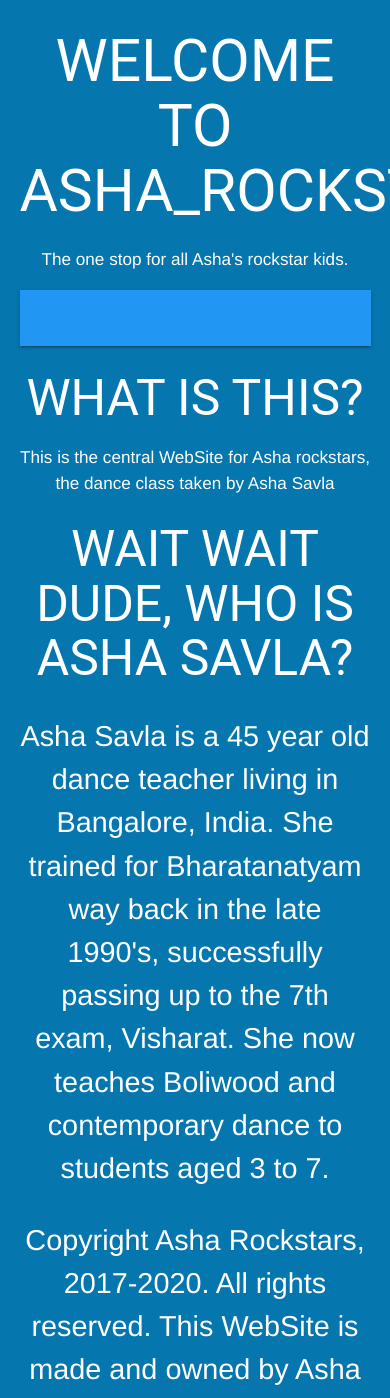
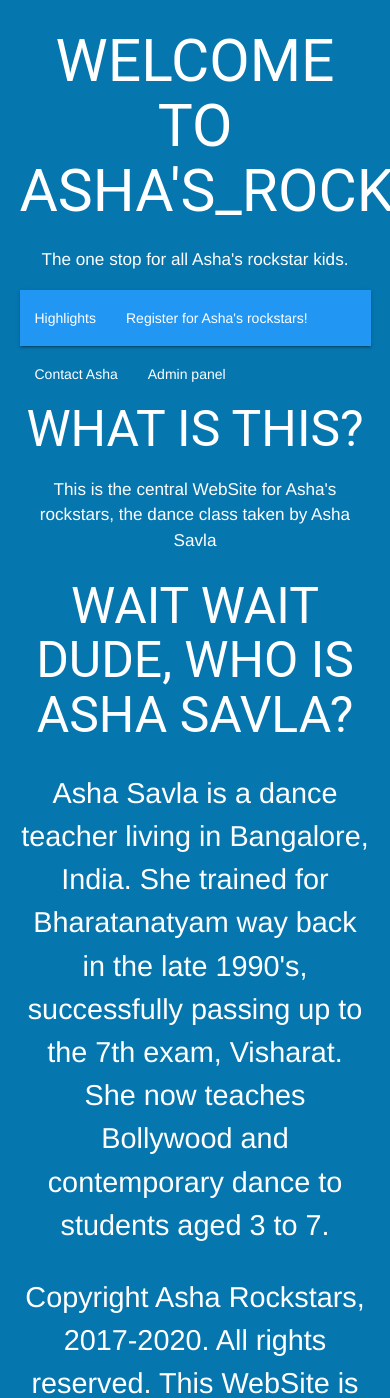
Before and after one commit to Pranav435/asha_rockstars, a Flask app: page / in a window 390 px wide; the page is wider, and only the part inside the window is pictured. Shown: the top 1398 px of that part. Run offline with Flask 2, Linux system fonts and the light colour scheme; some libraries are stand-ins or nearby versions; some web fonts are replaced.

Commit message:
Fixed a few typos in the templates. A few performance improvements in the code for sending E-Mails. Removed the hide-on-mid-and-down class for the navigation menu, which caused it to be hidden on mobile devices.

```diff
--- a/registrants.csv
+++ /dev/null
@@ -1,5 +0,0 @@
-Pranav Savla,4,7022129798
-
-Pranav Savla,4,7022129798
-
-Pranav Savla,4,7022129798
--- a/templates/highlights.html
+++ b/templates/highlights.html
@@ -1,7 +1,7 @@
 <!Doctype html>
 <html lang="en">
 <head>
-	<title>Asha_rockstars, Highlights</title>
+	<title>Asha's_rockstars, Highlights</title>
 <style>
 body {
 background:#0676af;
--- a/templates/index.html
+++ b/templates/index.html
@@ -1,7 +1,7 @@
 <!Doctype html>
 <html lang="en">
 <head>
-	<title>Asha_rockstars, Home</title>
+	<title>Asha's_rockstars, Home</title>
 <style>
 body {
 background:#0676af;
@@ -19,22 +19,22 @@ font-size:18px;
 </head>
 <body>
 <div class="container">
-<h1>Welcome to Asha_Rockstars!</h1>
+<h1>Welcome to Asha's_Rockstars!</h1>
 <p class="flow-text">The one stop for all Asha's rockstar kids.</p>
 <nav>
 <div class="nav-wrapper blue">
-      <ul id="nav-mobile" class="right hide-on-med-and-down">
+      <ul id="nav-mobile" class="right">
 <li><a href="{{url_for("highlights")}}">Highlights</a></li>
-<li><a href="{{url_for("render_register")}}">Register for Asha rockstars!</a></li>
+<li><a href="{{url_for("render_register")}}">Register for Asha's rockstars!</a></li>
 <li><a href="{{ url_for("contact")}}">Contact Asha</a></li>
 <li><a href="{{url_for("render_admin")}}">Admin panel</a>
 </ul>
 </div>
 </nav>
 <h2>What is this?</h2>
-<p class="flow-text">This is the central WebSite for Asha rockstars, the dance class taken by Asha Savla</p>
+<p class="flow-text">This is the central WebSite for Asha's rockstars, the dance class taken by Asha Savla</p>
 <h2>Wait wait dude, who is Asha Savla?</h2>
-<p>Asha Savla is a 45 year old dance teacher living in Bangalore, India. She trained for Bharatanatyam way back in the late 1990's, successfully passing up to the 7th exam, Visharat. She now teaches Boliwood and contemporary dance to students aged 3 to 7.</p>
+<p>Asha Savla is a dance teacher living in Bangalore, India. She trained for Bharatanatyam way back in the late 1990's, successfully passing up to the 7th exam, Visharat. She now teaches Bollywood and contemporary dance to students aged 3 to 7.</p>
 <footer>
 <p>Copyright Asha Rockstars, 2017-2020. All rights reserved. This WebSite is made and owned by Asha Rockstars, and can not be claimed by or used by any other firm.</p>
 </footer>
--- a/templates/register.html
+++ b/templates/register.html
@@ -1,7 +1,7 @@
 <!Doctype html>
 <html lang="en">
 <head>
-	<title>Asha_rockstars, Home</title>
+	<title>Register for Asha's Rockstars</title>
 <style>
 body {
 background:#0676af;
@@ -20,6 +20,7 @@ font-size:18px;
 <body>
 <h1>Register for Asha Rockstars!</h1>
 <p class="flow-text">This small little form will allow you to put in your name for registration for Asha's rockstars!</p>
+<p>After you have registered, Asha will get in contact with you shortly via phone or WhatsApp.</p>
 <form action="/register" method="post">
 <input type="text" name="name" placeholder="Enter your child's name">
 <input type="number" name="age" placeholder="Enter your child's age"/>
```
Also changed, not shown: templates/contact.html (+7 -1 lines), wsgi.py (deleted).
